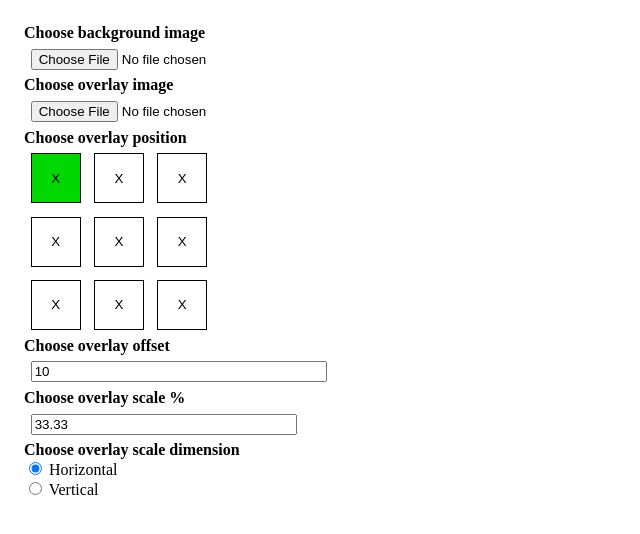
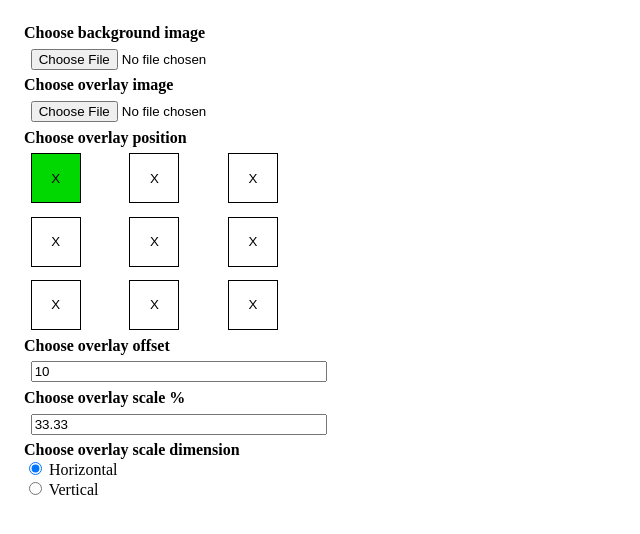
Before and after one commit to Gerrit0/image-overlay-tool, a plain HTML site: page index.html in a window 1280 px wide. Shown: the whole page, without its empty margins (0-640 px from the left). Drawn offline with nearby package versions, Linux system fonts and the light colour scheme.

Commit message:
Fullwidth groups

```diff
--- a/style.css
+++ b/style.css
@@ -40,6 +40,9 @@ input:not([type=radio]) {
 .full {
   display: block;
 }
+.group {
+  width: 100%;
+}
 
 canvas {
   width: 100%;
```
